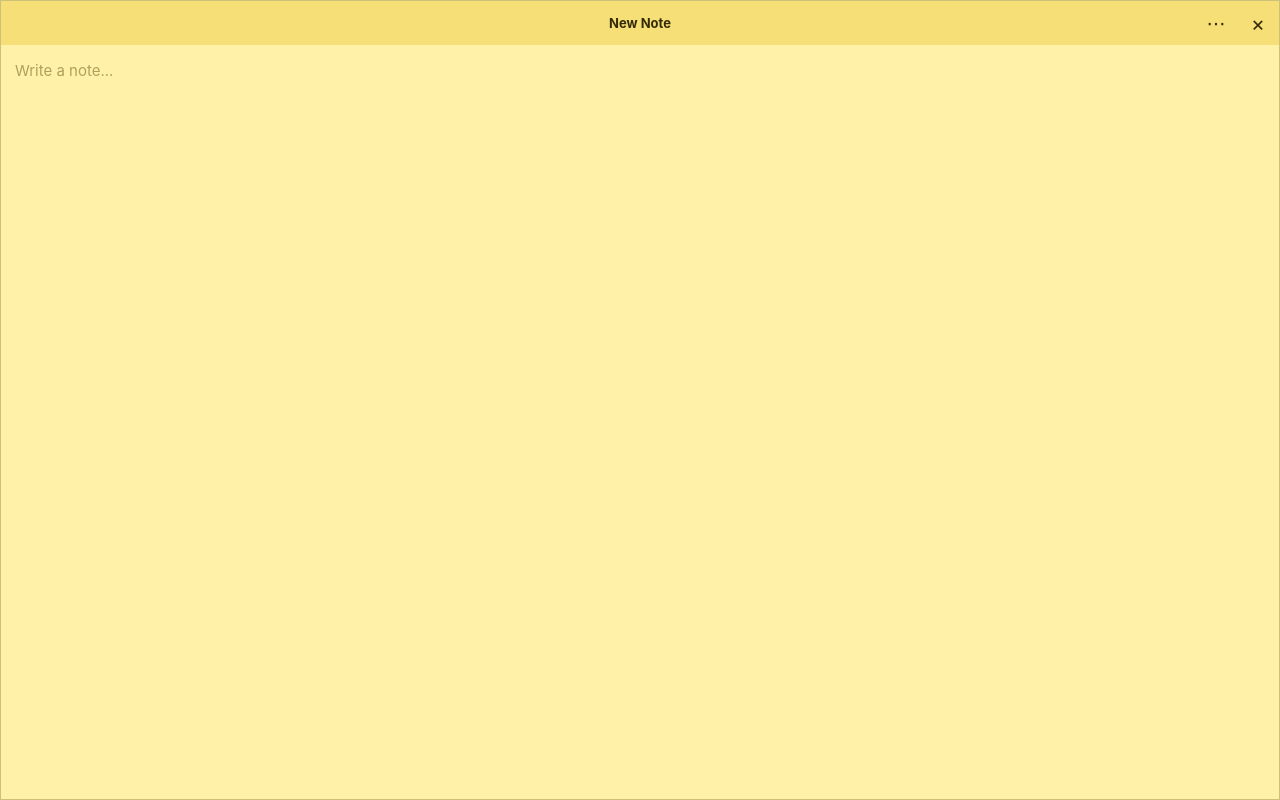
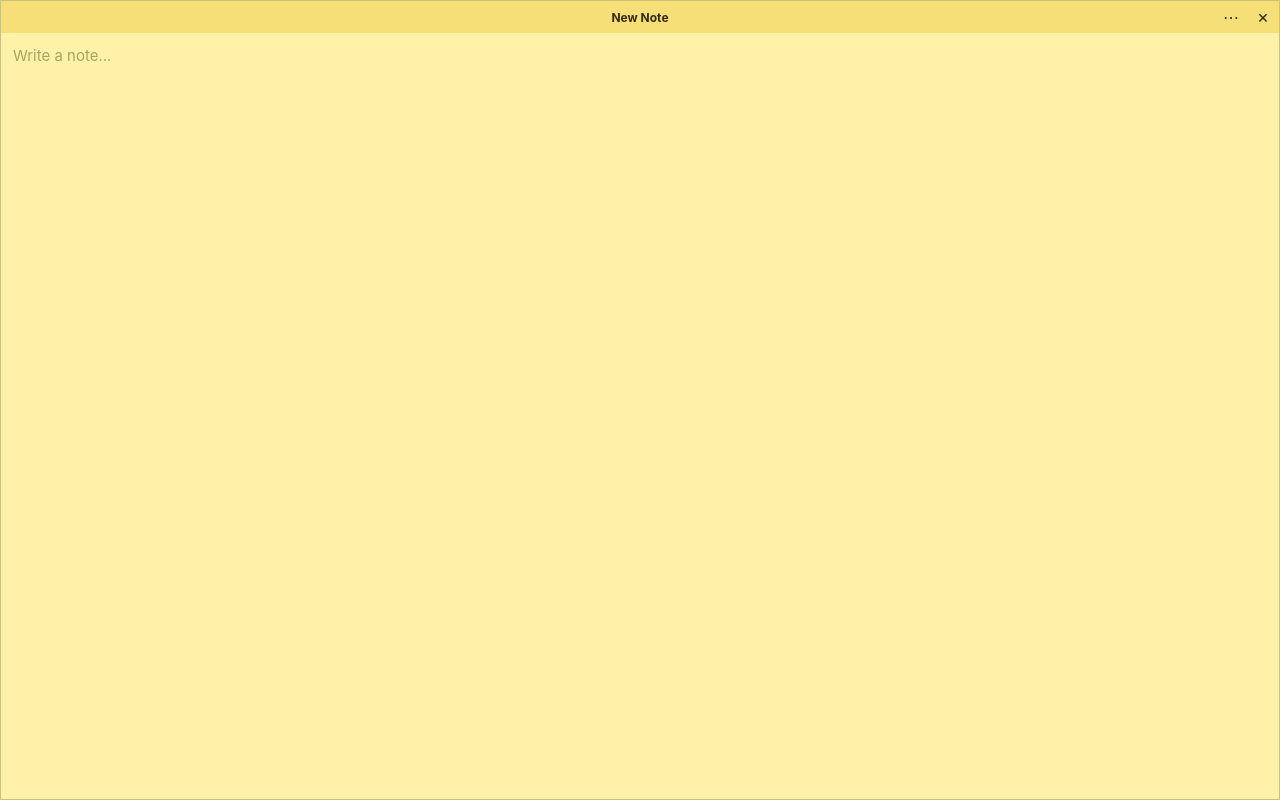
Before and after one commit to doreso999-crypto/NOTESNOTES, an Electron app: page src/renderer/note/index.html in a window 1280 px wide. Drawn offline with Linux system fonts and the light colour scheme; no server answers.

Commit message:
style: compact notes and hide editor scrollbar

```diff
--- a/src/renderer/note/note.css
+++ b/src/renderer/note/note.css
@@ -41,8 +41,9 @@ textarea {
 }
 
 .sticky-note {
+  position: relative;
   display: grid;
-  grid-template-rows: 44px minmax(0, 1fr);
+  grid-template-rows: 32px minmax(0, 1fr);
   width: 100%;
   height: 100%;
   overflow: hidden;
@@ -51,7 +52,7 @@ textarea {
 }
 
 .sticky-note.is-collapsed {
-  grid-template-rows: 44px;
+  grid-template-rows: 32px;
   background: var(--note-header);
 }
 
@@ -61,10 +62,11 @@ textarea {
 
 .note-header {
   position: relative;
-  height: 44px;
+  height: 32px;
   min-width: 0;
   background: var(--note-header);
   cursor: move;
+  touch-action: none;
   -webkit-app-region: no-drag;
 }
 
@@ -73,14 +75,14 @@ textarea {
   top: 0;
   left: 50%;
   display: flex;
-  width: calc(100% - 168px);
-  height: 44px;
+  width: calc(100% - 128px);
+  height: 32px;
   align-items: center;
   justify-content: center;
-  padding: 0 8px;
+  padding: 0 6px;
   overflow: hidden;
   color: var(--note-text);
-  font-size: 13px;
+  font-size: 12px;
   font-weight: 700;
   text-align: center;
   text-overflow: ellipsis;
@@ -91,26 +93,26 @@ textarea {
 
 .window-controls {
   position: absolute;
-  z-index: 2;
+  z-index: 50;
   top: 0;
   right: 0;
   display: flex;
-  height: 44px;
+  height: 32px;
   align-items: stretch;
   cursor: default;
   -webkit-app-region: no-drag;
 }
 
 .window-button {
-  width: 42px;
-  min-width: 42px;
+  width: 32px;
+  min-width: 32px;
   margin: 0;
   padding: 0;
   border: 0;
   background: transparent;
   color: var(--note-text);
   cursor: pointer;
-  font-size: 19px;
+  font-size: 16px;
   line-height: 1;
 }
 
@@ -128,7 +130,7 @@ textarea {
 }
 
 .window-button--close {
-  font-size: 21px;
+  font-size: 18px;
   font-weight: 400;
 }
 
@@ -139,9 +141,9 @@ textarea {
 
 .settings-menu {
   position: absolute;
-  z-index: 10;
-  top: 43px;
-  right: 41px;
+  z-index: 100;
+  top: 31px;
+  right: 31px;
   width: 230px;
   padding: 12px;
   border: 1px solid var(--note-border);
@@ -206,15 +208,23 @@ textarea {
   width: 100%;
   height: 100%;
   min-height: 0;
-  padding: 14px;
+  padding: 12px;
+  overflow-y: auto;
   border: 0;
   outline: 0;
   resize: none;
   background: transparent;
   color: var(--note-text);
   font-size: 15px;
-  line-height: 1.55;
+  line-height: 1.5;
+  scrollbar-width: none;
   user-select: text;
+}
+
+.note-content::-webkit-scrollbar {
+  width: 0;
+  height: 0;
+  display: none;
 }
 
 .note-content:focus,
@@ -227,6 +237,92 @@ textarea {
   color: rgba(78, 62, 0, 0.45);
 }
 
+.resize-handle {
+  position: absolute;
+  z-index: 40;
+  touch-action: none;
+  -webkit-app-region: no-drag;
+}
+
+.resize-handle--n,
+.resize-handle--s {
+  right: 7px;
+  left: 7px;
+  height: 6px;
+  cursor: ns-resize;
+}
+
+.resize-handle--n {
+  top: 0;
+}
+
+.resize-handle--s {
+  bottom: 0;
+}
+
+.resize-handle--e,
+.resize-handle--w {
+  top: 7px;
+  bottom: 7px;
+  width: 6px;
+  cursor: ew-resize;
+}
+
+.resize-handle--e {
+  right: 0;
+}
+
+.resize-handle--w {
+  left: 0;
+}
+
+.resize-handle--ne,
+.resize-handle--nw,
+.resize-handle--se,
+.resize-handle--sw {
+  width: 8px;
+  height: 8px;
+}
+
+.resize-handle--ne,
+.resize-handle--sw {
+  cursor: nesw-resize;
+}
+
+.resize-handle--nw,
+.resize-handle--se {
+  cursor: nwse-resize;
+}
+
+.resize-handle--ne {
+  top: 0;
+  right: 0;
+}
+
+.resize-handle--nw {
+  top: 0;
+  left: 0;
+}
+
+.resize-handle--se {
+  right: 0;
+  bottom: 0;
+}
+
+.resize-handle--sw {
+  bottom: 0;
+  left: 0;
+}
+
+.sticky-note.is-collapsed .resize-handle--n,
+.sticky-note.is-collapsed .resize-handle--s,
+.sticky-note.is-collapsed .resize-handle--ne,
+.sticky-note.is-collapsed .resize-handle--nw,
+.sticky-note.is-collapsed .resize-handle--se,
+.sticky-note.is-collapsed .resize-handle--sw {
+  display: none;
+}
+
 @media (prefers-reduced-motion: no-preference) {
   .window-button,
   .rename-button {
```
